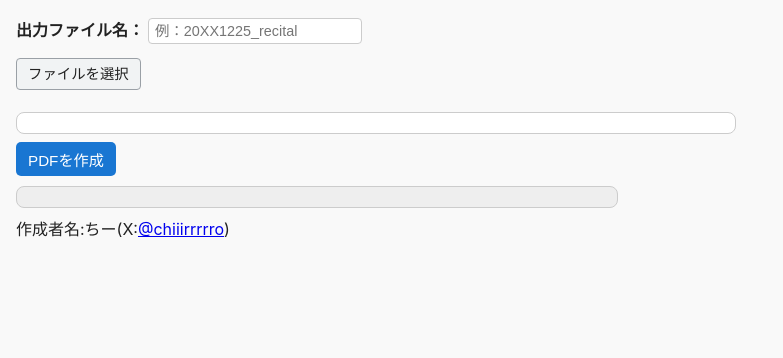
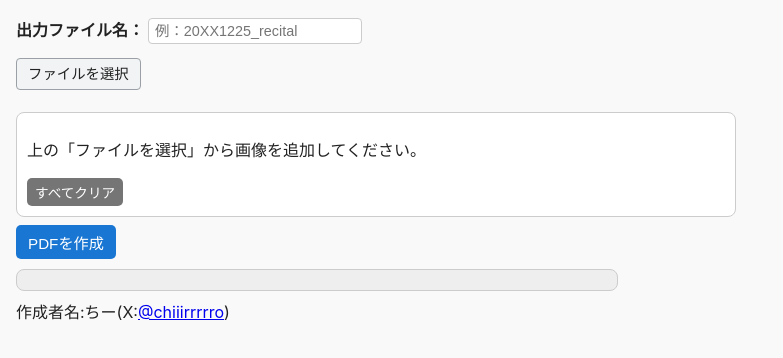
Before and after one commit to chiiirrrrro/PDF-tools, a plain HTML site: page merger/index.html in a window 1280 px wide. Shown: the part 198-556 px from the top of the page, without its empty margins (0-783 px from the left). Drawn offline with Linux system fonts and the light colour scheme.

Commit message:
Enhance file list with message and clear button
Added a message and clear button to the file list section.

```diff
--- a/merger/index.html
+++ b/merger/index.html
@@ -28,7 +28,10 @@
   <input type="file" id="pdfInput" class="file-input-hidden" accept="application/pdf" multiple />
 
   <p id="fileCount"></p>
-  <div id="file-list" class="list-box"></div>
+  <div id="file-list" class="list-box">
+    <p class="empty-msg">上の「ファイルを選択」から画像を追加してください。</p>
+    <button id="clearBtn" type="button" class="neutral-btn small-btn">すべてクリア</button>
+  </div>
 
   <button id="mergeBtn" type="button">PDFを作成</button>
 
```
